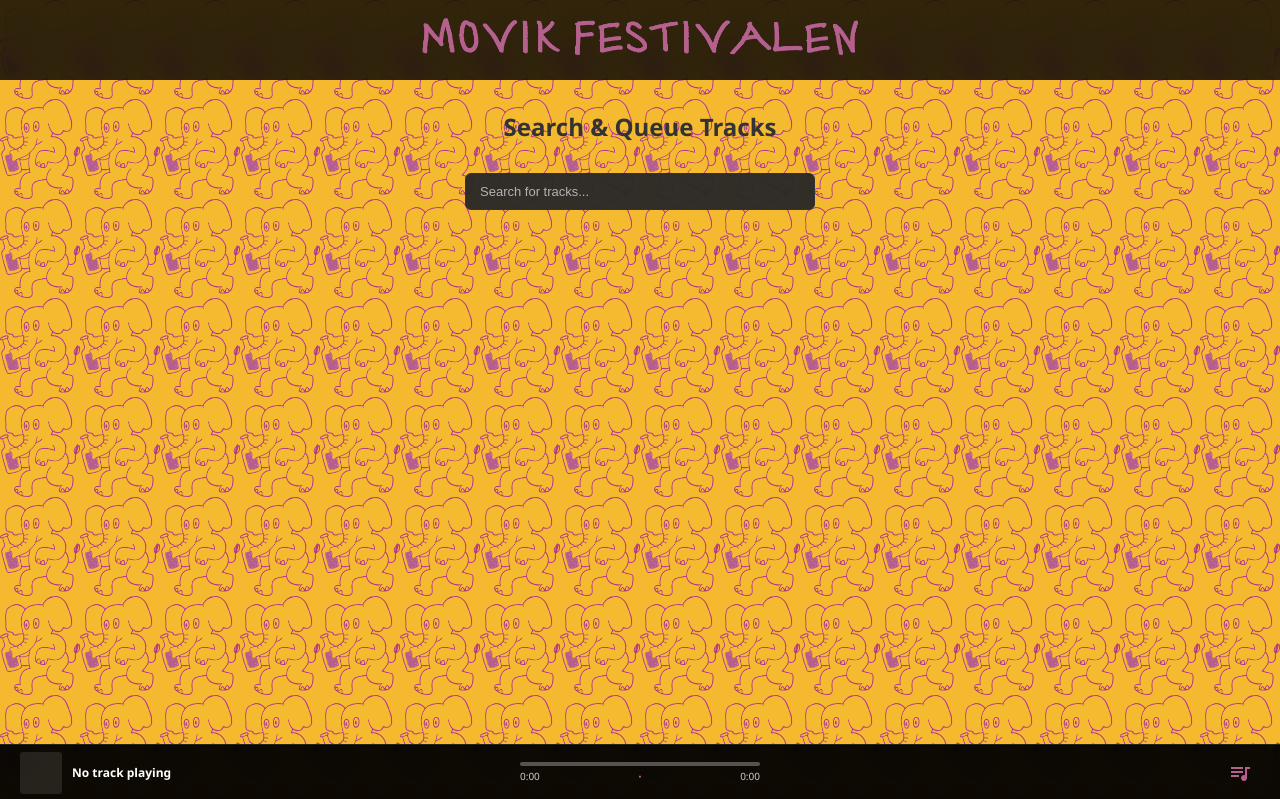
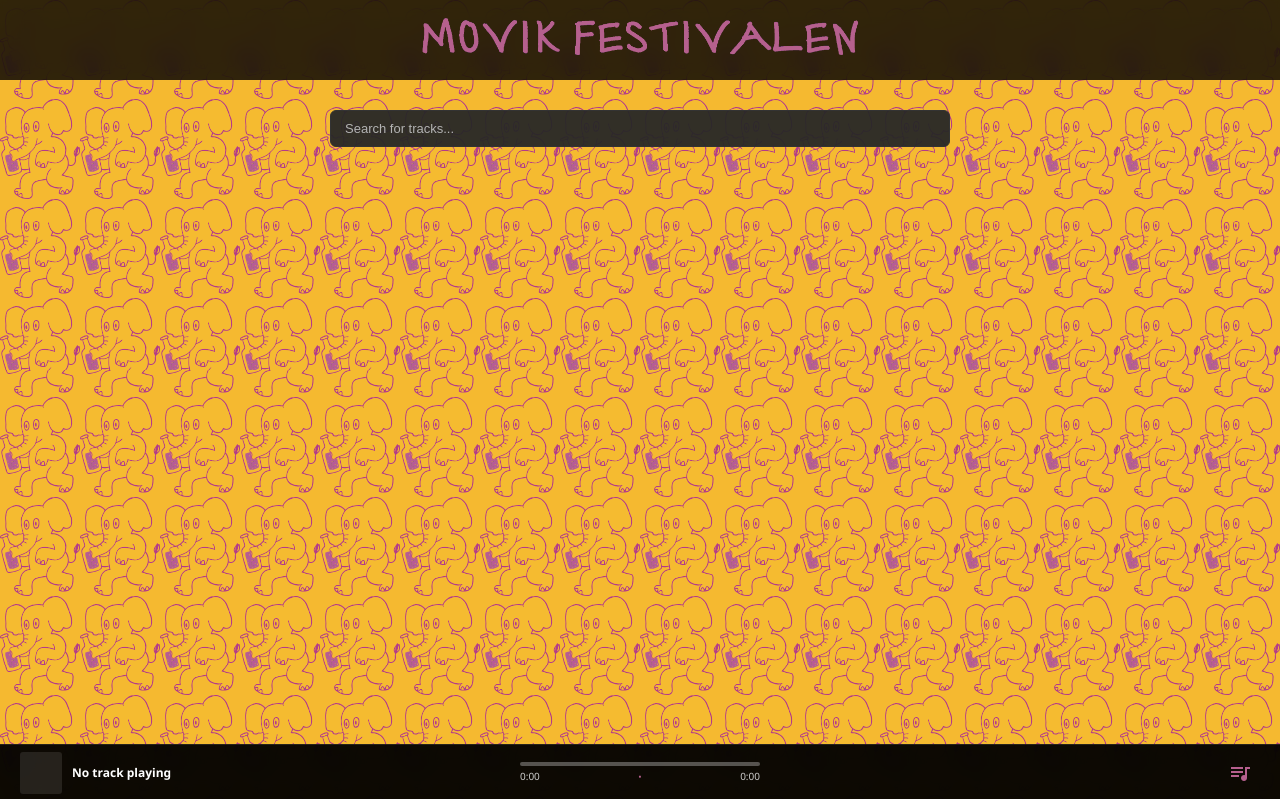
Before and after one commit to ThorTveito/spotify-queue-webapp, a Flask app: page / in a window 1280 px wide. Shown: the top 799 px of the page. Run offline with Flask 3, Linux system fonts and the light colour scheme; data that the repository does not hold is empty.

Commit message:
More UI changes

```diff
--- a/static/styles.css
+++ b/static/styles.css
@@ -65,12 +65,14 @@ body {
 
 /* Search Section */
 #searchSection {
-    margin-top: var(--header-height);
+    margin-top: 0;
     padding: 10px 20px;
-    background-color: rgba(0, 0, 0, 0.8);
-    z-index: 90;
-    backdrop-filter: blur(10px);
+    background-color: transparent;
+    z-index: 110;
+    backdrop-filter: none;
     transition: opacity 0.3s ease, transform 0.3s ease;
+    position: sticky;
+    top: var(--header-height);
 }
 
 #searchSection.queue-open-mobile {
@@ -84,6 +86,7 @@ body {
     display: flex;
     position: relative;
     max-width: 100%;
+    z-index: 110;
 }
 
 #searchInput {
@@ -99,6 +102,10 @@ body {
     -webkit-appearance: none;
     -moz-appearance: none;
     appearance: none;
+    cursor: text;
+    pointer-events: auto;
+    z-index: 110;
+    position: relative;
 }
 
 /* Hide the native search clear button */
@@ -468,14 +527,14 @@ body {
 
     /* Desktop Search Section */
     #searchSection {
-        position: relative;
-        top: 0;
+        position: sticky;
+        top: 60px;
         height: auto;
         background-color: transparent;
         padding: 30px 40px 20px;
-        z-index: auto;
+        z-index: 110;
         backdrop-filter: none;
-        flex: 1;
+        flex: 0 0 auto;
         display: flex;
         flex-direction: column;
         justify-content: flex-start;
@@ -489,7 +548,6 @@ body {
     }
 
     #searchSection::before {
-        content: "Search & Queue Tracks";
         display: block;
         text-align: center;
         color: #333;
@@ -501,15 +559,21 @@ body {
     #searchContainer {
         justify-content: center;
         margin-bottom: 20px;
+        width: 80vw;
+        z-index: 110;
     }
 
     #searchInput {
-        width: 350px;
+        width: 65%;
+        max-width: 60vw;
         border-radius: 6px;
-        max-width: none;
         margin: 0;
         padding: 10px 36px 10px 14px;
         font-size: 13px;
+        cursor: text;
+        pointer-events: auto;
+        z-index: 110;
+        position: relative;
     }
 
     /* Desktop Search Results */
--- a/templates/index.html
+++ b/templates/index.html
@@ -666,6 +666,7 @@
             <div style="flex: 1; min-width: 0;">
               <div class="track-title" style="font-size: 13px; font-weight: 600; margin-bottom: 2px; color: white; white-space: nowrap; overflow: hidden; text-overflow: ellipsis;">${track.name}</div>
               <div class="track-artist" style="font-size: 11px; color: #b3b3b3; white-space: nowrap; overflow: hidden; text-overflow: ellipsis;">by ${artists}</div>
+              <div class="track-album" style="font-size: 10px; color: #999; white-space: nowrap; overflow: hidden; text-overflow: ellipsis;">${track.album.name}</div>
             </div>
             <button onclick="queueTrack('${track.uri}')" style="background-color: var(--spotify-green); color: white; border: none; padding: 4px 10px; border-radius: 16px; cursor: pointer; font-size: 10px; font-weight: 600; pointer-events: all; transition: all 0.2s ease; flex-shrink: 0;">Add</button>
           </div>
```
Also changed, not shown: other parts of static/styles.css (+69 -17 lines).
